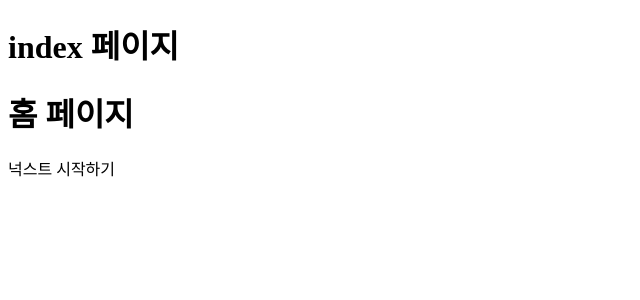
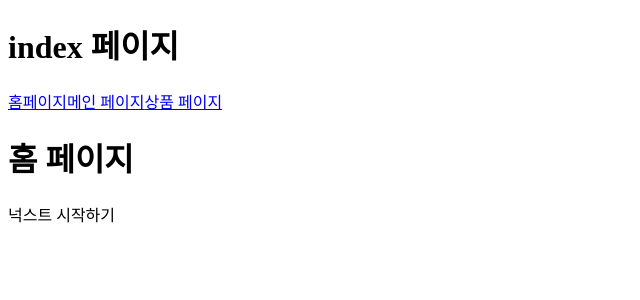
Before and after one commit to hjun-park/nuxt-js-practice, a Nuxt app in the folder learn-nuxt/: page / in a window 1280 px wide. Shown: the top 300 px of the page, without its empty margins (0-640 px from the left). Built offline with nearby package versions, Linux system fonts and the light colour scheme.

Commit message:
nuxt-link 태그

```diff
--- a/learn-nuxt/layouts/default.vue
+++ b/learn-nuxt/layouts/default.vue
@@ -4,6 +4,9 @@
   <div>
     <header>
     <h1>{{ $route.name }} 페이지</h1>
+    <NuxtLink to="/">홈페이지</NuxtLink>
+    <NuxtLink to="/main">메인 페이지</NuxtLink>
+    <NuxtLink to="/product">상품 페이지</NuxtLink>
   </header>
   <Nuxt />
   </div>
```
Also changed, not shown: 1 other file (tests, documents, lock files or other folders).
